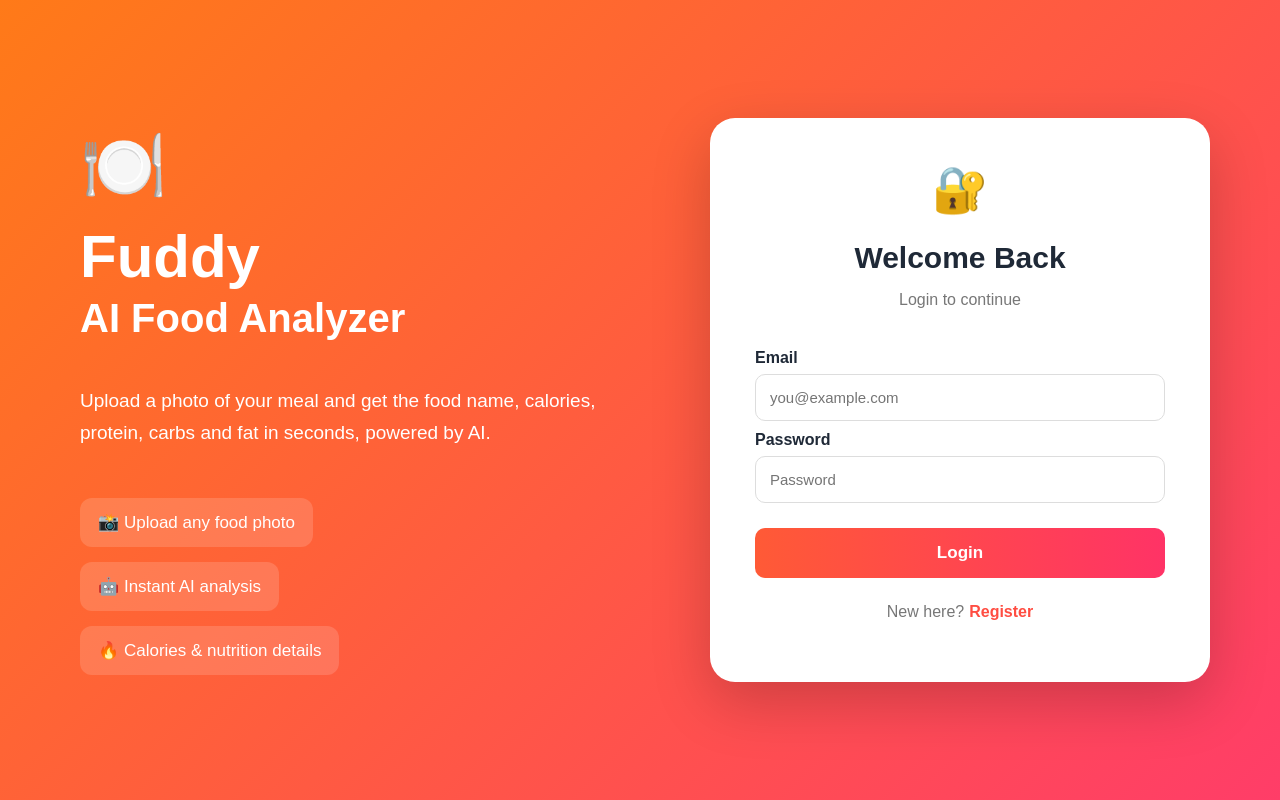
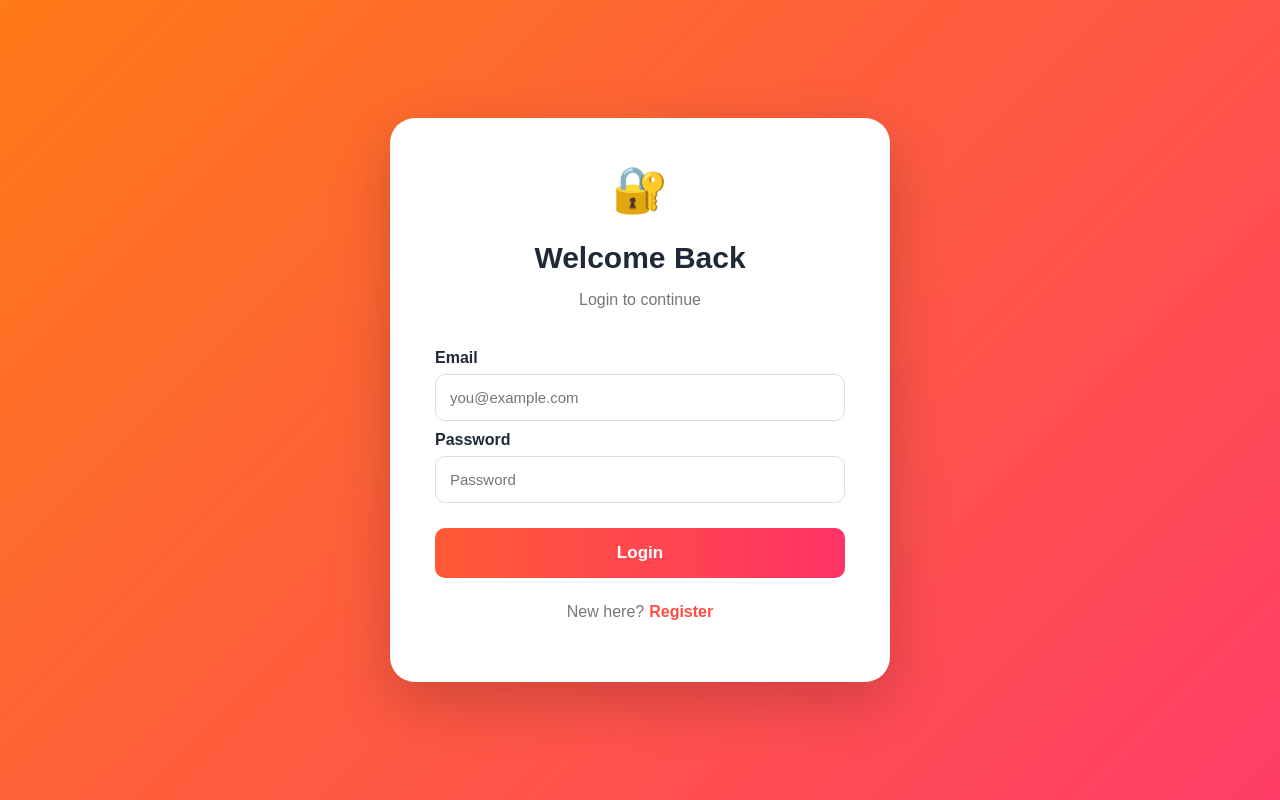
Before and after one commit to gavdhut81-arch/Foodapp, a React (Create React App) app: page / in a window 1280 px wide. Built offline with nearby package versions, Linux system fonts and the light colour scheme; no server answers.

Commit message:
Remove login left panel

```diff
--- a/src/App.js
+++ b/src/App.js
@@ -48,22 +48,7 @@ function Auth({ onLogin }) {
 
   return (
     <div className="auth-container">
-      <div className="auth-left">
-        <div className="brand">🍽️</div>
-        <h1>Fuddy</h1>
-        <h2>AI Food Analyzer</h2>
-        <p>
-          Upload a photo of your meal and get the food name, calories, protein,
-          carbs and fat in seconds, powered by AI.
-        </p>
-        <div className="feature-list">
-          <div>📸 Upload any food photo</div>
-          <div>🤖 Instant AI analysis</div>
-          <div>🔥 Calories &amp; nutrition details</div>
-        </div>
-      </div>
-
-      <div className="auth-card">
+      <div className="auth-card" style={{ margin: "auto", width: "100%" }}>
         <div className="auth-icon">{mode === "login" ? "🔐" : "📝"}</div>
         <h2>{mode === "login" ? "Welcome Back" : "Create Account"}</h2>
         <p className="auth-subtitle">
```
